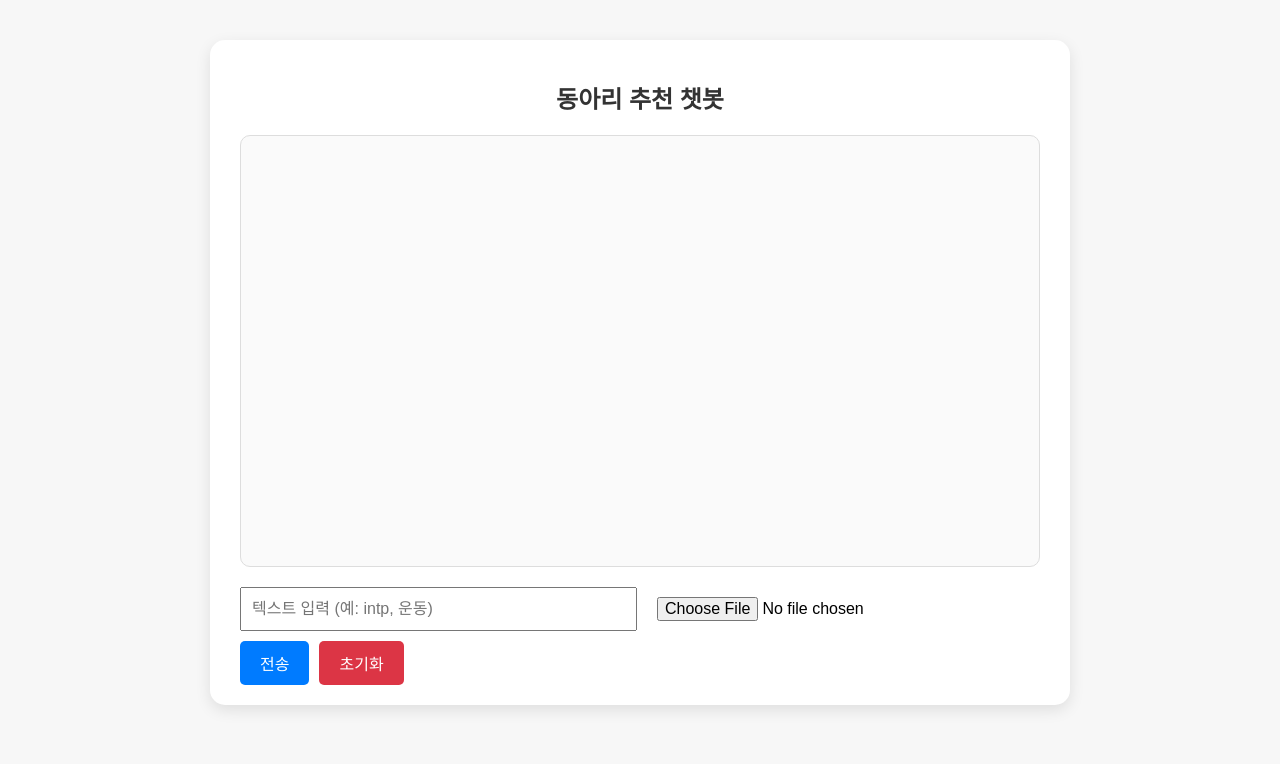
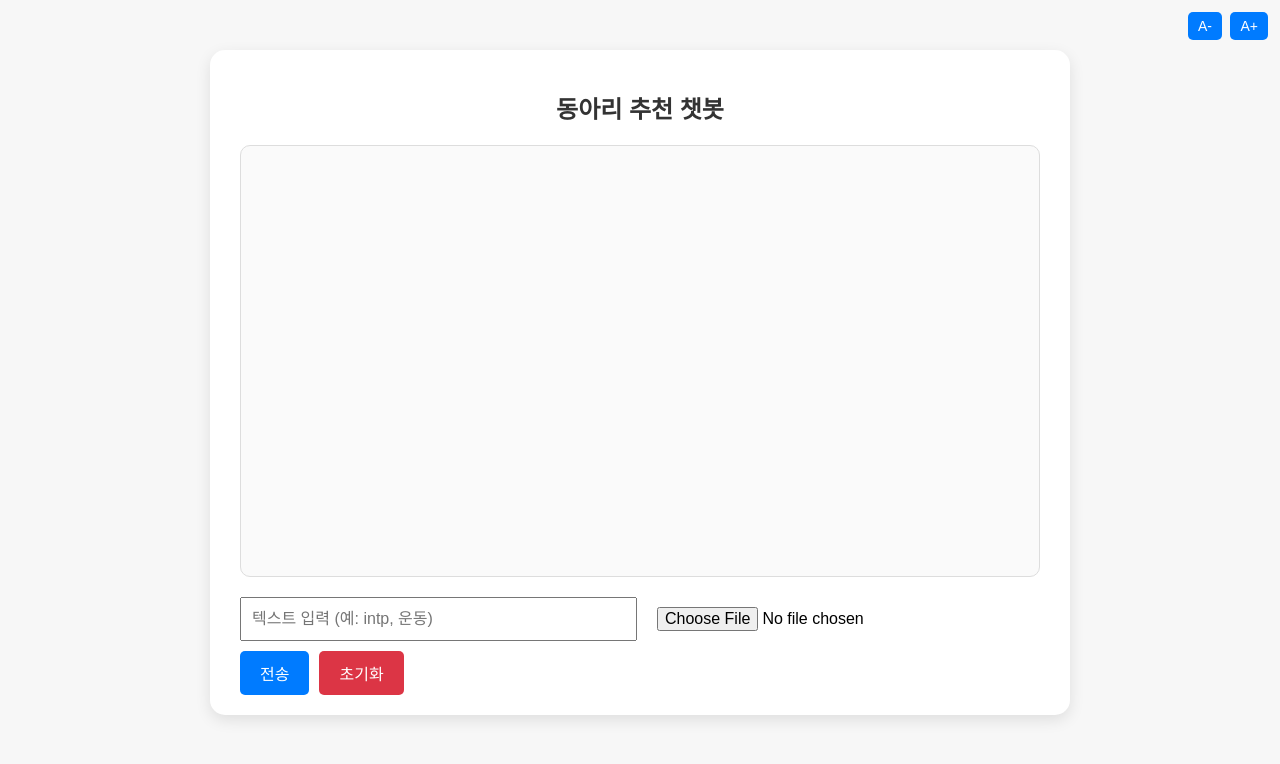
Before and after one commit to MilaEvans/OSS-project, a Flask app: page / in a window 1280 px wide. Shown: the top 764 px of the page. Run offline with Flask 3, Linux system fonts and the light colour scheme.

Commit message:
글씨 크기 확장 및 축소 기능 추가

```diff
--- a/template/chat.html
+++ b/template/chat.html
@@ -92,8 +92,42 @@
             gap: 10px;
         }
     </style>
+
+<style>
+  body {
+    font-size: 16px;
+    transition: font-size 0.3s;
+  }
+
+  .zoom-controls {
+    position: fixed;
+    top: 10px;
+    right: 10px;
+    z-index: 1000;
+  }
+
+  .zoom-controls button {
+    margin: 2px;
+    padding: 6px 10px;
+    font-size: 14px;
+    cursor: pointer;
+  }
+
+  .wrapper {
+    max-width: 1200px;
+    margin: auto;
+    padding: 10px;
+  }
+</style>
 </head>
 <body>
+
+<div class="zoom-controls">
+  <button onclick="changeFontSize(-1)">A-</button>
+  <button onclick="changeFontSize(1)">A+</button>
+</div>
+
+<div class="wrapper">
     <div class="container">
         <h2>동아리 추천 챗봇</h2>
 
@@ -114,5 +148,18 @@
             </div>
         </form>
     </div>
+
+<script>
+  let fontSize = 16;
+
+  function changeFontSize(delta) {
+    fontSize += delta;
+    if (fontSize < 10) fontSize = 10;
+    if (fontSize > 30) fontSize = 30;
+    document.body.style.fontSize = fontSize + "px";
+  }
+</script>
+
+</div>
 </body>
 </html>
```
